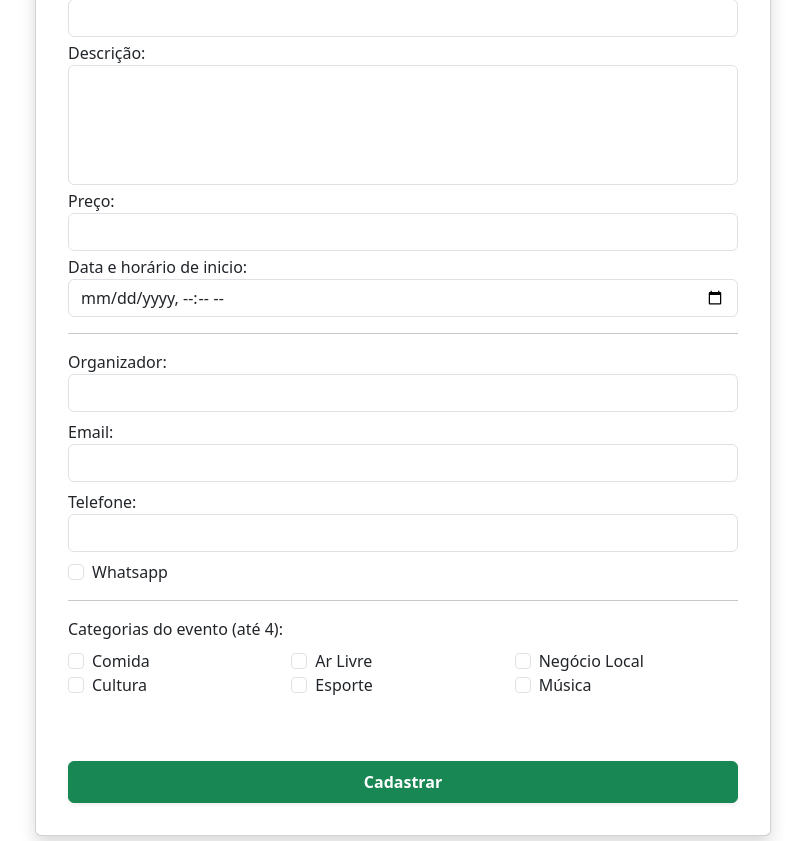
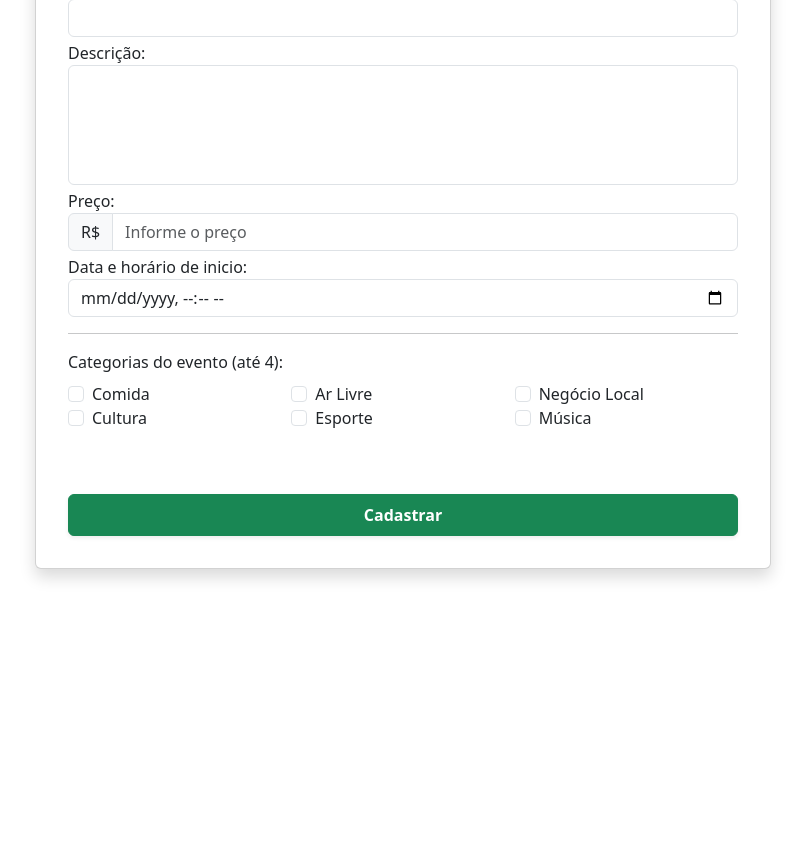
Before and after one commit to AnaCandida/Projeto-Empreendedor, a Django app: template bora_la/core/templates/cadastro_evento.html in a window 1280 px wide. Shown: the part 432-1273 px from the top of the page, without its empty margins (237-1042 px from the left). After the commit the page ends 1012 px from the top, so only its background shows below. Run offline with Django 4.2, Linux system fonts and the light colour scheme; the template is opened without the code that fills it, so the values that code supplies are empty; some libraries are stand-ins or nearby versions.

Commit message:
style: interface cadastro_evento finalizado

```diff
--- a/bora_la/core/templates/cadastro_evento.html
+++ b/bora_la/core/templates/cadastro_evento.html
@@ -97,41 +97,17 @@
 
                     <div class="form-group mb-1">
                         <label for="preco_evento">Preço:</label>
-                       <!-- editar após back-end --> <input type="number" class="form-control" name="password2" id="password2" value="em R$">
-                       <!-- editar após back-end --> <div class="error-message">{{form_usuario.password2.errors}}</div>
+                        <div class="input-group">
+                            <span class="input-group-text">R$</span>
+                            <!-- editar após back-end --><input type="number" class="form-control" name="preco_evento" id="preco_evento" placeholder="Informe o preço">
+                        </div>
+                        <!-- editar após back-end --><div class="error-message">{{form_usuario.preco_evento.errors}}</div>
                     </div>
 
                     <div class="form-group mb-1">
                         <label for="data_evento">Data e horário de inicio:</label>
                        <!-- editar após back-end --> <input type="datetime-local" class="form-control" name="password2" id="password2" value="xx/xx/xxxx">
                        <!-- editar após back-end --> <div class="error-message">{{form_usuario.password2.errors}}</div>
-                    </div>
-
-                    <hr>
-
-                    <div class="form-group mb-2">
-                        <label for="organizador">Organizador:</label>
-                        <!-- editar após back-end --><input type="text" class="form-control" name="nome" id="nome">
-                    </div>
-
-                    <div class="form-group mb-3" id="razao_social_container" style="display: none;">
-                        <label for="razao_social">Razão Social:</label>
-                        <input type="text" class="form-control" name="razao_social" id="razao_social">
-                      </div>
-
-                    <div class="form-group mb-2">
-                        <label for="email">Email:</label>
-                        <input type="email" class="form-control" name="email" id="email" >
-
-                    </div>
-
-                    <div class="form-group mb-2">
-                        <label for="telefone">Telefone:</label>
-                        <input type="tel" class="form-control" name="telefone" id="telefone" data-mask="(00) 00000-0000">
-                        <div class="form-check mt-2">
-                            <input class="form-check-input" type="checkbox" name="whatsapp" id="whatsapp">
-                            <label class="form-check-label" for="whatsapp">Whatsapp</label>
-                        </div>
                     </div>
 
                     <hr>
@@ -197,7 +173,6 @@ function previewImage(event) {
         image.style.display = 'block';
     }
 $(document).ready(function() {
-    $('#telefone').mask('(00) 00000-0000');
     var checkboxes = document.querySelectorAll('input[name="pref_categorias[]"]');
     var maxChecked = 4;
 
@@ -222,10 +197,6 @@ $(document).ready(function() {
     $("#userForm").submit(function() {
         console.log("Form submitted");
     });
-
-    $('#user_type').on('change', function () {
-        $('#razao_social_container').toggle(this.value === '2');
-    });
 });
 </script>
 </body>
```
